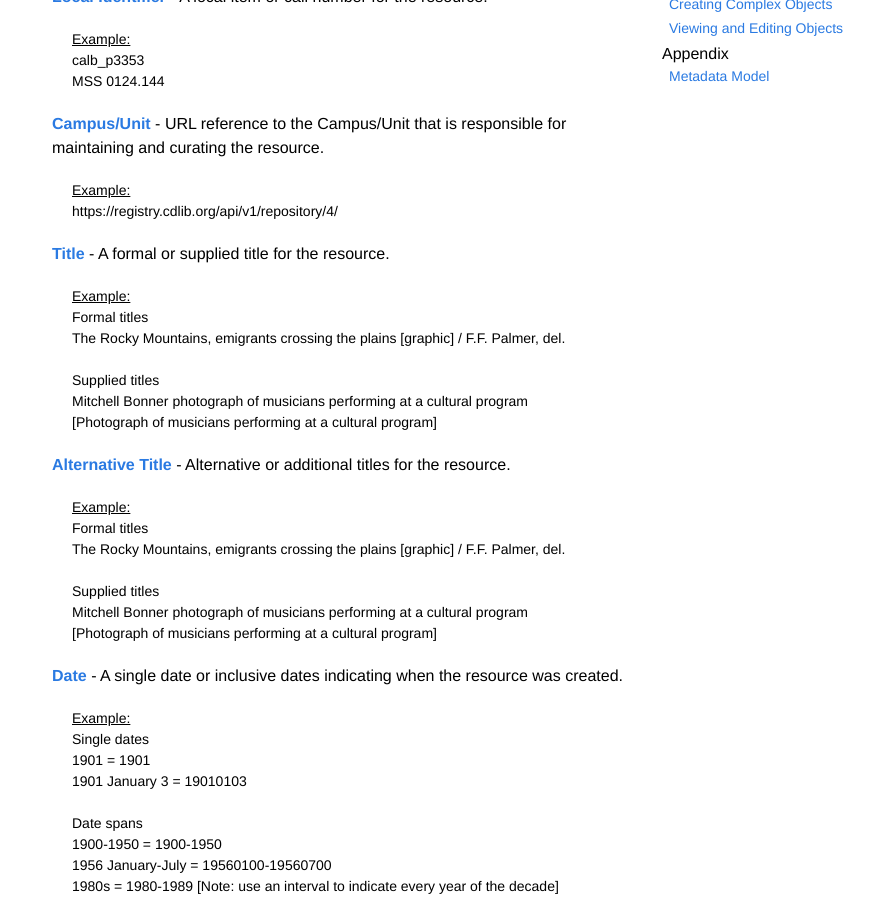
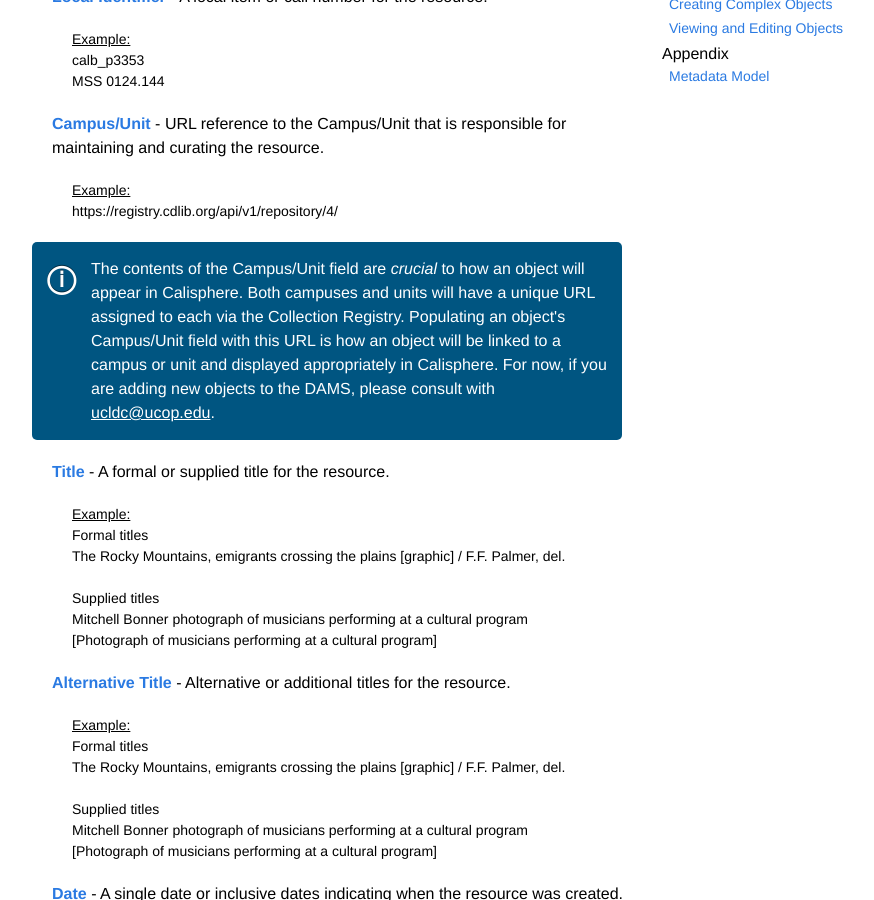
Before and after one commit to ucldc/ucldc-docs, a Jekyll site: the page built from docs/dams/metadata-model.md, in a window 1280 px wide and 900 px high, scrolled down 377 px. Shown: the whole window, without its empty margins (188-1062 px from the left). Built offline with Jekyll 4.4.1, drawn with Linux system fonts in a browser that asks for light colours; nearby versions of some CDN libraries; some of the changed text lies outside the part shown.

Commit message:
Added info boxes to Collection and Campus/Unit on the metadata model page

```diff
--- a/docs/dams/metadata-model.md
+++ b/docs/dams/metadata-model.md
@@ -27,6 +27,10 @@
 <div class="example">
   <u>Example:</u>
   <br/>https://registry.cdlib.org/api/v1/repository/4/
+</div>
+
+<div class="note">
+  The contents of the Campus/Unit field are <em>crucial</em> to how an object will appear in Calisphere. Both campuses and units will have a unique URL assigned to each via the Collection Registry. Populating an object's Campus/Unit field with this URL is how an object will be linked to a campus or unit and displayed appropriately in Calisphere. For now, if you are adding new objects to the DAMS, please consult with <a href="mailto:ucldc@ucop.edu" class="notelink">ucldc@ucop.edu</a>.
 </div>
 
 <a class="label" id="Title">Title</a> - A formal or supplied title for the resource.
@@ -267,6 +271,10 @@
   <br/>https://registry.cdlib.org/api/v1/collection/10/
 </div>
 
+<div class="note">
+  The contents of the Collection field are <em>crucial</em> to how an object will appear in Calisphere. You will be able to define collections in the Collection Registry, which will assign each collection a unique URL. Populating an object's Collection field with this URL is how an object will be linked to a collection and displayed appropriately in Calisphere. For now, if you are adding new objects to the DAMS, please consult with <a href="mailto:ucldc@ucop.edu" class="notelink">ucldc@ucop.edu</a>.
+</div>
+
 <a class="label" id="RelatedResource">Related Resource</a> - Reference to other related resources (by theme, topic, collection, etc.)
 
 <div class="example">
```
